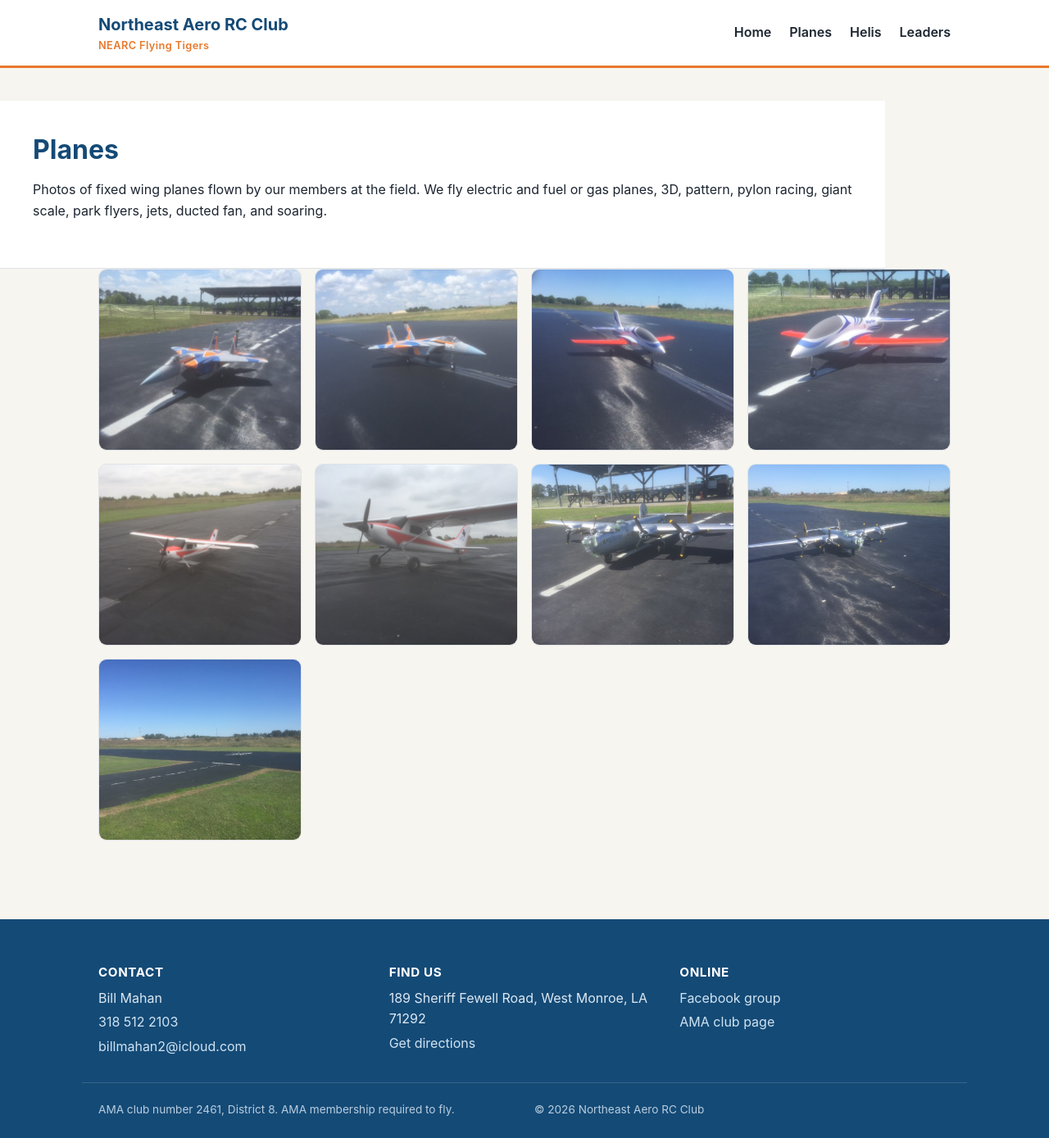
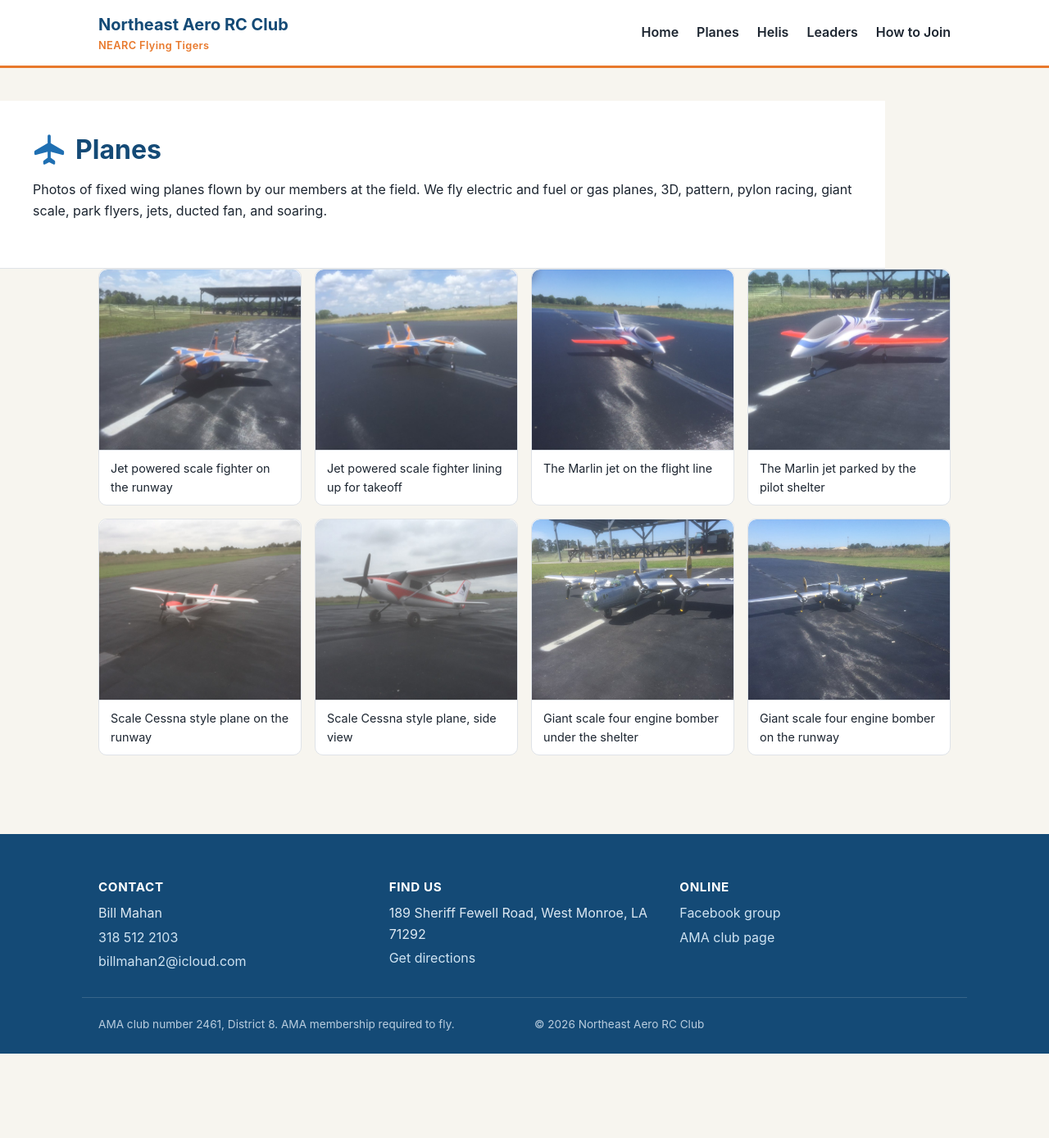
Before and after one commit to TheAssembler1/nearcflyingrc, a Jekyll site: the page built from planes.md, in a window 1280 px wide. Shown: the whole page at 82% size. Built offline with Jekyll 4.4.1, drawn with Linux system fonts in a browser that asks for light colours; after the commit the page ends 1286 px from its top, so only the background shows below that.

Commit message:
Clean up gallery photos, add captions, plane and heli icons, and a How to Join page
Removed a duplicate photo, a tiny non-photo file, and a couple of near
identical burst shots. Photos now show a plain description under each
one. Added simple plane and heli SVG icons used in the hero banner and
on the What we fly cards, plus small icons for the planes and helis
page headers. New How to Join page walks through visiting, getting an
AMA membership, contacting the club, and coming to a meeting.

Co-Authored-By: Claude Sonnet 5 <noreply@anthropic.com>
Claude-Session: https://claude.ai/code/session_01SuhJJkgqzW1s1tP2Ykwpbw

```diff
--- /dev/null
+++ b/_data/heli_photos.yml
@@ -0,0 +1,9 @@
+10539500307824437438.jpg: "Lighting up a heli under the shelter at dusk"
+15572950900226271244.jpg: "Members getting helicopters ready on the pit table"
+18416185992772165785.jpg: "Heli hovering under a stormy sky"
+537557740_32071119395820199_6947080953551238701_n.jpg: "Heli flying low over the field at golden hour"
+538031538_32071119519153520_1676560198631896657_n.jpg: "Watching a heli climb out over the runway"
+538595111_32071119315820207_647666855547966157_n.jpg: "Heli in flight over the field"
+555943057_32651570911108375_6846319041766942770_n.jpg: "Heli resting on the pit table"
+556515837_32651570891108377_5989121892613037709_n.jpg: "Three helis lined up and ready to fly"
+722963834_37429226426676109_555127650807391879_n.jpg: "Heli set up in the pits before a flight"
--- /dev/null
+++ b/_data/plane_photos.yml
@@ -0,0 +1,8 @@
+IMG_2095.jpg.jpeg: "Jet powered scale fighter on the runway"
+IMG_2096.jpg.jpeg: "Jet powered scale fighter lining up for takeoff"
+IMG_2104.jpg.jpeg: "The Marlin jet on the flight line"
+IMG_2106.jpg.jpeg: "The Marlin jet parked by the pilot shelter"
+IMG_2593.jpg.jpeg: "Scale Cessna style plane on the runway"
+IMG_2594.jpg.jpeg: "Scale Cessna style plane, side view"
+IMG_2621.jpg.jpeg: "Giant scale four engine bomber under the shelter"
+IMG_2622.jpg.jpeg: "Giant scale four engine bomber on the runway"
--- a/_includes/gallery.html
+++ b/_includes/gallery.html
@@ -1,14 +1,22 @@
 {% comment %}
-Usage: {% include gallery.html folder="images/planes" alt="plane" %}
-Shows every image file found in the given folder, sorted by file name.
+Usage: {% include gallery.html folder="images/planes" captions="plane_photos" alt="plane" %}
+Shows every image file found in the given folder, sorted by file name, with a
+caption looked up from the matching file in _data (by exact file name).
 {% endcomment %}
 {% assign gallery_images = site.static_files | where_exp: "file", "file.path contains include.folder" %}
 {% assign gallery_images = gallery_images | sort: "name" %}
+{% assign gallery_captions = site.data[include.captions] %}
 <div class="gallery">
   {% for image in gallery_images %}
-    <a class="gallery-item" href="{{ image.path | relative_url }}" target="_blank" rel="noopener">
-      <img src="{{ image.path | relative_url }}" alt="{{ include.alt | default: 'club photo' }}" loading="lazy">
-    </a>
+    {% assign gallery_caption = gallery_captions[image.name] %}
+    <figure class="gallery-item">
+      <a href="{{ image.path | relative_url }}" target="_blank" rel="noopener">
+        <img src="{{ image.path | relative_url }}" alt="{{ gallery_caption | default: include.alt | default: 'club photo' }}" loading="lazy">
+      </a>
+      {% if gallery_caption %}
+        <figcaption>{{ gallery_caption }}</figcaption>
+      {% endif %}
+    </figure>
   {% endfor %}
 </div>
 {% if gallery_images.size == 0 %}
--- /dev/null
+++ b/_includes/icon-plane.html
@@ -0,0 +1,3 @@
+<svg class="icon icon-plane {{ include.class }}" viewBox="0 0 64 64" xmlns="http://www.w3.org/2000/svg" fill="currentColor" aria-hidden="true">
+  <path d="M32 2c-1.7 0-3 1.3-3 3v13.6L4.4 33.2c-.9.5-1.4 1.5-1.4 2.5v3.4c0 1.8 1.7 3.1 3.4 2.6L29 35.5V47l-7.6 5.7c-.6.5-1 1.2-1 2v3.6c0 1.5 1.5 2.6 2.9 2.1L32 56l8.7 4.4c1.4.5 2.9-.6 2.9-2.1v-3.6c0-.8-.4-1.5-1-2L35 47V35.5l22.6 6.2c1.7.5 3.4-.8 3.4-2.6v-3.4c0-1-.5-2-1.4-2.5L35 18.6V5c0-1.7-1.3-3-3-3z"/>
+</svg>
--- a/_includes/nav.html
+++ b/_includes/nav.html
@@ -13,6 +13,7 @@
       <a href="{{ '/planes/' | relative_url }}">Planes</a>
       <a href="{{ '/helis/' | relative_url }}">Helis</a>
       <a href="{{ '/leaders/' | relative_url }}">Leaders</a>
+      <a href="{{ '/join/' | relative_url }}">How to Join</a>
     </nav>
   </div>
 </header>
--- a/assets/css/style.css
+++ b/assets/css/style.css
@@ -113,12 +113,71 @@ h1, h2, h3 {
   border-radius: 2px;
 }
 
+/* Icons */
+
+.icon {
+  width: 1em;
+  height: 1em;
+}
+
+.icon-badge {
+  width: 40px;
+  height: 40px;
+  color: var(--orange);
+  display: block;
+  margin-bottom: 10px;
+}
+
+.page-header h1 {
+  display: flex;
+  align-items: center;
+  gap: 12px;
+}
+
+.page-header h1 .icon-badge {
+  margin-bottom: 0;
+  color: var(--sky);
+}
+
+.hero-decor {
+  position: absolute;
+  color: #fff;
+  opacity: 0.16;
+}
+
+.hero-decor.plane-1 {
+  width: 130px;
+  height: 130px;
+  top: 10px;
+  right: 40px;
+  transform: rotate(20deg);
+}
+
+.hero-decor.heli-1 {
+  width: 100px;
+  height: 100px;
+  bottom: -10px;
+  left: 20px;
+  opacity: 0.13;
+}
+
+.hero-decor.plane-2 {
+  width: 70px;
+  height: 70px;
+  bottom: 20px;
+  right: 220px;
+  transform: rotate(-10deg);
+  opacity: 0.12;
+}
+
 /* Hero */
 
 .hero {
   background: linear-gradient(135deg, var(--sky) 0%, var(--sky-dark) 100%);
   color: #fff;
   padding: 56px 0;
+  position: relative;
+  overflow: hidden;
 }
 
 .hero h1 {
@@ -237,11 +296,15 @@ section {
 }
 
 .gallery-item {
-  display: block;
+  margin: 0;
   border-radius: var(--radius);
   overflow: hidden;
   border: 1px solid var(--line);
   background: #fff;
+}
+
+.gallery-item a {
+  display: block;
 }
 
 .gallery-item img {
@@ -249,6 +312,14 @@ section {
   height: 220px;
   object-fit: cover;
   display: block;
+  border-radius: var(--radius) var(--radius) 0 0;
+}
+
+.gallery-item figcaption {
+  padding: 10px 14px;
+  font-size: 0.9rem;
+  color: var(--ink);
+  border-top: 1px solid var(--line);
 }
 
 .gallery-empty {
@@ -284,6 +355,50 @@ section {
   font-size: 1.3rem;
   font-weight: 700;
   color: var(--sky-dark);
+}
+
+/* Join steps */
+
+.steps {
+  display: flex;
+  flex-direction: column;
+  gap: 18px;
+}
+
+.step {
+  display: flex;
+  gap: 18px;
+  background: #fff;
+  border: 1px solid var(--line);
+  border-radius: var(--radius);
+  padding: 20px;
+}
+
+.step-num {
+  flex: none;
+  width: 36px;
+  height: 36px;
+  border-radius: 50%;
+  background: var(--orange);
+  color: #fff;
+  font-weight: 700;
+  display: flex;
+  align-items: center;
+  justify-content: center;
+}
+
+.step-body h3 {
+  margin: 0 0 6px;
+}
+
+.step-body p {
+  margin: 0 0 6px;
+}
+
+@media (max-width: 500px) {
+  .step {
+    flex-direction: column;
+  }
 }
 
 /* Footer */
@@ -352,4 +467,18 @@ section {
   .hero h1 {
     font-size: 1.7rem;
   }
+
+  .hero-decor.plane-2 {
+    display: none;
+  }
+
+  .hero-decor.plane-1 {
+    width: 80px;
+    height: 80px;
+  }
+
+  .hero-decor.heli-1 {
+    width: 60px;
+    height: 60px;
+  }
 }
--- /dev/null
+++ b/join.md
@@ -0,0 +1,59 @@
+---
+layout: default
+title: How to Join
+permalink: /join/
+description: How to join Northeast Aero RC Club.
+---
+
+<div class="page-header">
+  <div class="wrap">
+    <h1>How to Join</h1>
+    <p>Northeast Aero RC Club has open membership. Guest pilots and the general public are welcome, and we offer pilot instruction for anyone new to the hobby. Here is how to get started.</p>
+  </div>
+</div>
+
+<section>
+  <div class="steps">
+    <div class="step">
+      <div class="step-num">1</div>
+      <div class="step-body">
+        <h3>Come out and visit</h3>
+        <p>You do not need to be a member to stop by and watch. Come out to the field on Sheriff Fewell Road, meet some members, and see what the club flies.</p>
+      </div>
+    </div>
+    <div class="step">
+      <div class="step-num">2</div>
+      <div class="step-body">
+        <h3>Get an AMA membership</h3>
+        <p>AMA membership is required to fly at the field. You can find membership options on the Academy of Model Aeronautics site.</p>
+        <p><a href="https://www.modelaircraft.org/" target="_blank" rel="noopener">AMA membership info</a></p>
+      </div>
+    </div>
+    <div class="step">
+      <div class="step-num">3</div>
+      <div class="step-body">
+        <h3>Reach out to the club</h3>
+        <p>Message our Facebook group or contact club treasurer Bill Mahan to ask about joining, current dues, and any paperwork needed.</p>
+        <p>
+          <a href="{{ site.facebook_group }}" target="_blank" rel="noopener">Facebook group</a>
+          &nbsp;or&nbsp;
+          <a href="tel:{{ site.contact.phone | replace: ' ', '' }}">{{ site.contact.phone }}</a>
+          &nbsp;or&nbsp;
+          <a href="mailto:{{ site.contact.email }}">{{ site.contact.email }}</a>
+        </p>
+      </div>
+    </div>
+    <div class="step">
+      <div class="step-num">4</div>
+      <div class="step-body">
+        <h3>Come to a club meeting</h3>
+        <p>We hold regular club meetings where you can meet the rest of the members and our club leaders. See the <a href="{{ '/leaders/' | relative_url }}">leaders page</a> to know who to look for.</p>
+      </div>
+    </div>
+  </div>
+
+  <div class="fact-card" style="margin-top: 30px;">
+    <h3>One rule at the field</h3>
+    <p>No drugs and no alcohol.</p>
+  </div>
+</section>
--- a/planes.md
+++ b/planes.md
@@ -7,11 +7,11 @@ description: Fixed wing radio control planes flown by Northeast Aero RC Club mem
 
 <div class="page-header">
   <div class="wrap">
-    <h1>Planes</h1>
+    <h1>{% include icon-plane.html class="icon-badge" %}Planes</h1>
     <p>Photos of fixed wing planes flown by our members at the field. We fly electric and fuel or gas planes, 3D, pattern, pylon racing, giant scale, park flyers, jets, ducted fan, and soaring.</p>
   </div>
 </div>
 
 <section>
-  {% include gallery.html folder="images/planes" alt="Club member plane" %}
+  {% include gallery.html folder="images/planes" captions="plane_photos" alt="Club member plane" %}
 </section>
```
Also changed, not shown: _includes/icon-heli.html (added, +10 -0 lines), helis.md (+2 -2 lines), index.md (+6 -1 lines), images/heli/15572950900226271244 (1).jpg (deleted), images/heli/537569640_32071118952486910_1699218059302606603_n.jpg (deleted), images/heli/537881837_32071119062486899_3702804865583923540_n.jpg (deleted), images/heli/772647822_38885722214359849_6952736165769763568_n.jpg (deleted), images/planes/IMG_2623.jpg.jpeg (deleted), 1 other file.
